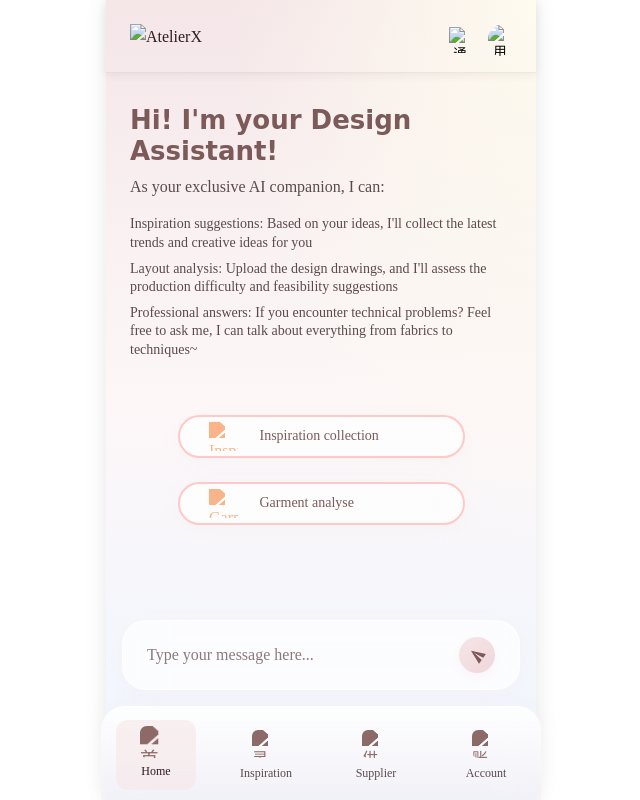
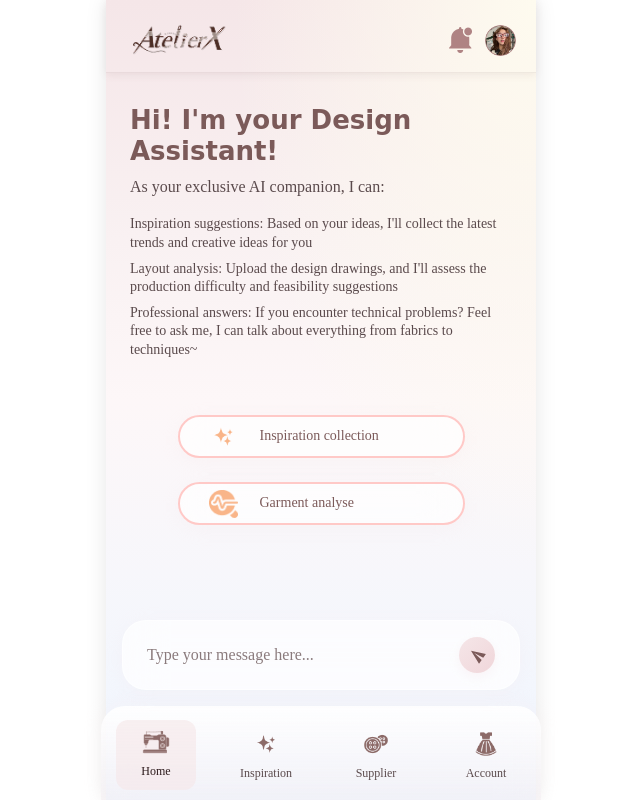
Before and after one commit to yiwen064/AtelierX, a plain HTML site: page index.html in a window 1280 px wide. Shown: the whole page, without its empty margins (319-959 px from the left). Drawn offline with Linux system fonts and the light colour scheme; a web font is replaced by a local one.

Commit message:
Fix image paths: add n8n的前端/ prefix to all image sources

```diff
--- a/index.html
+++ b/index.html
@@ -477,14 +477,14 @@
         <!-- Header -->
         <header class="header">
             <div class="logo-section">
-                <img src="设计图/logo.png" alt="AtelierX Logo" class="logo">
+                <img src="n8n的前端/设计图/logo.png" alt="AtelierX Logo" class="logo">
             </div>
             <div class="header-actions">
                 <button class="icon-button" aria-label="通知">
-                    <img src="设计图/通知icon2.png" alt="通知" class="notification-icon">
+                    <img src="n8n的前端/设计图/通知icon2.png" alt="通知" class="notification-icon">
                 </button>
                 <button class="icon-button" aria-label="用户头像">
-                    <img src="设计图/我的头像.png" alt="用户" class="header-icon">
+                    <img src="n8n的前端/设计图/我的头像.png" alt="用户" class="header-icon">
                 </button>
             </div>
         </header>
@@ -517,7 +517,7 @@
                     <div class="feature-card" onclick="navigateToInspiration()">
                         <div class="card-header">
                             <div class="card-icon">
-                                <img src="设计图/Inspiration icon.png" alt="Inspiration">
+                                <img src="n8n的前端/设计图/Inspiration icon.png" alt="Inspiration">
                             </div>
                             <h4 class="card-title">Inspiration collection</h4>
                         </div>
@@ -527,7 +527,7 @@
                     <div class="feature-card" onclick="navigateToAnalysis()">
                         <div class="card-header">
                             <div class="card-icon">
-                                <img src="设计图/Garment analyse icon.png" alt="Garment Analyse">
+                                <img src="n8n的前端/设计图/Garment analyse icon.png" alt="Garment Analyse">
                             </div>
                             <h4 class="card-title">Garment analyse</h4>
                         </div>
@@ -552,19 +552,19 @@
         <!-- 底部导航栏 -->
         <nav class="bottom-nav">
             <div class="nav-item active" onclick="setActiveNav(this, 'home')">
-                <img src="设计图/home icon.png" alt="首页" class="nav-icon">
+                <img src="n8n的前端/设计图/home icon.png" alt="首页" class="nav-icon">
                 <span class="nav-label">Home</span>
             </div>
             <div class="nav-item" onclick="setActiveNav(this, 'inspiration')">
-                <img src="设计图/Inspiration icon.png" alt="灵感" class="nav-icon">
+                <img src="n8n的前端/设计图/Inspiration icon.png" alt="灵感" class="nav-icon">
                 <span class="nav-label">Inspiration</span>
             </div>
             <div class="nav-item" onclick="setActiveNav(this, 'supplier')">
-                <img src="设计图/Supplier icon.png" alt="供应商" class="nav-icon">
+                <img src="n8n的前端/设计图/Supplier icon.png" alt="供应商" class="nav-icon">
                 <span class="nav-label">Supplier</span>
             </div>
             <div class="nav-item" onclick="setActiveNav(this, 'account')">
-                <img src="设计图/Account icon.png" alt="账户" class="nav-icon">
+                <img src="n8n的前端/设计图/Account icon.png" alt="账户" class="nav-icon">
                 <span class="nav-label">Account</span>
             </div>
         </nav>
```
Also changed, not shown: n8n的前端/灵感来源.html (+1 -1 lines).
